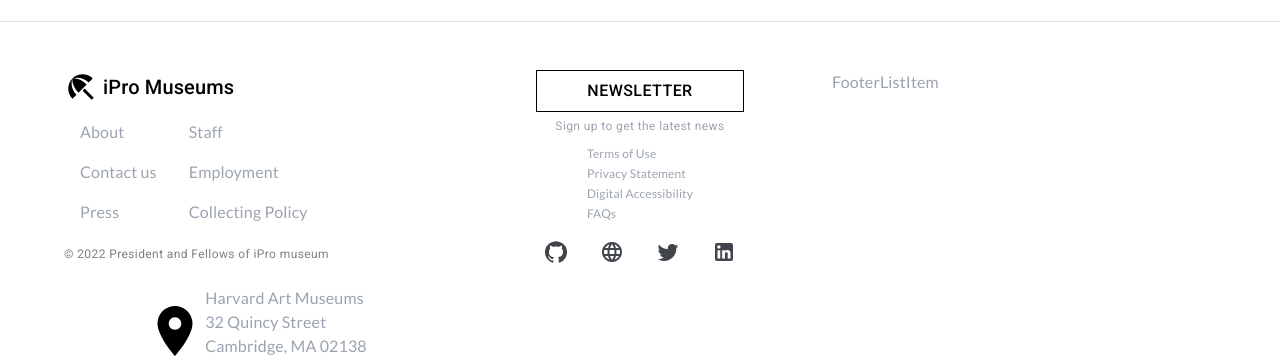
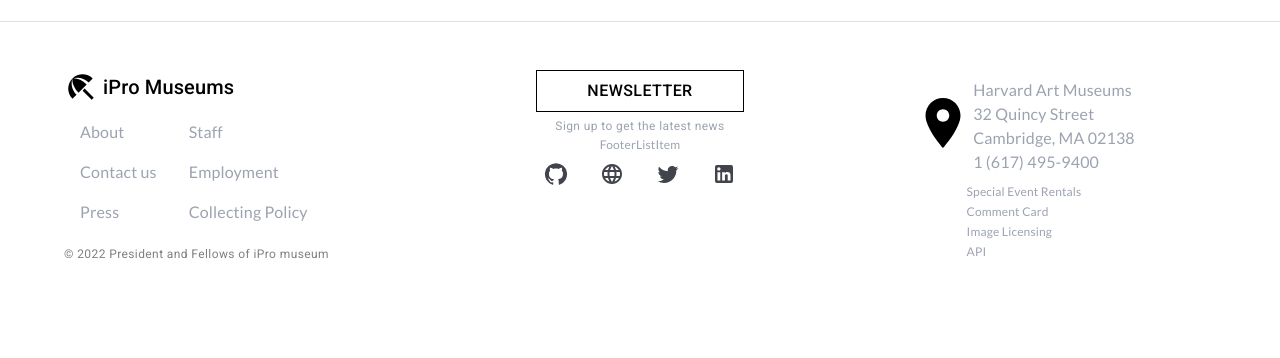
Before and after one commit to Azizkhuja/Exhibition, a React (Create React App) app: page / in a window 1280 px wide. Shown: the part 3491-3849 px from the top of the page. After the commit the page ends 3779 px from the top, so only its background shows below. Built offline with nearby package versions, Linux system fonts and the light colour scheme.

Commit message:
APP-04 Remove list item from footer

```diff
--- a/src/components/Home/Footer/Footer.tsx
+++ b/src/components/Home/Footer/Footer.tsx
@@ -109,20 +109,7 @@ const Footer = () => {
               </Typography>
             </Grid>
             <Grid item sx={{ fontSize: 12 }}>
-              <List>
-                <ListItem disablePadding>
-                  <NewsletterItem>Terms of Use</NewsletterItem>
-                </ListItem>
-                <ListItem disablePadding>
-                  <NewsletterItem>Privacy Statement</NewsletterItem>
-                </ListItem>
-                <ListItem disablePadding>
-                  <NewsletterItem>Digital Accessibility</NewsletterItem>
-                </ListItem>
-                <ListItem disablePadding>
-                  <NewsletterItem>FAQs</NewsletterItem>
-                </ListItem>
-              </List>
+              <FooterListItem policies={policies} />
             </Grid>
             <Grid item>
               <List sx={{ display: "flex", padding: 0 }}>
@@ -159,7 +146,7 @@ const Footer = () => {
             </Grid>
           </Grid>
         </Grid>
-        <FooterListItem policies={policies} services={services} />
+
         <Grid
           item
           md={4}
```
